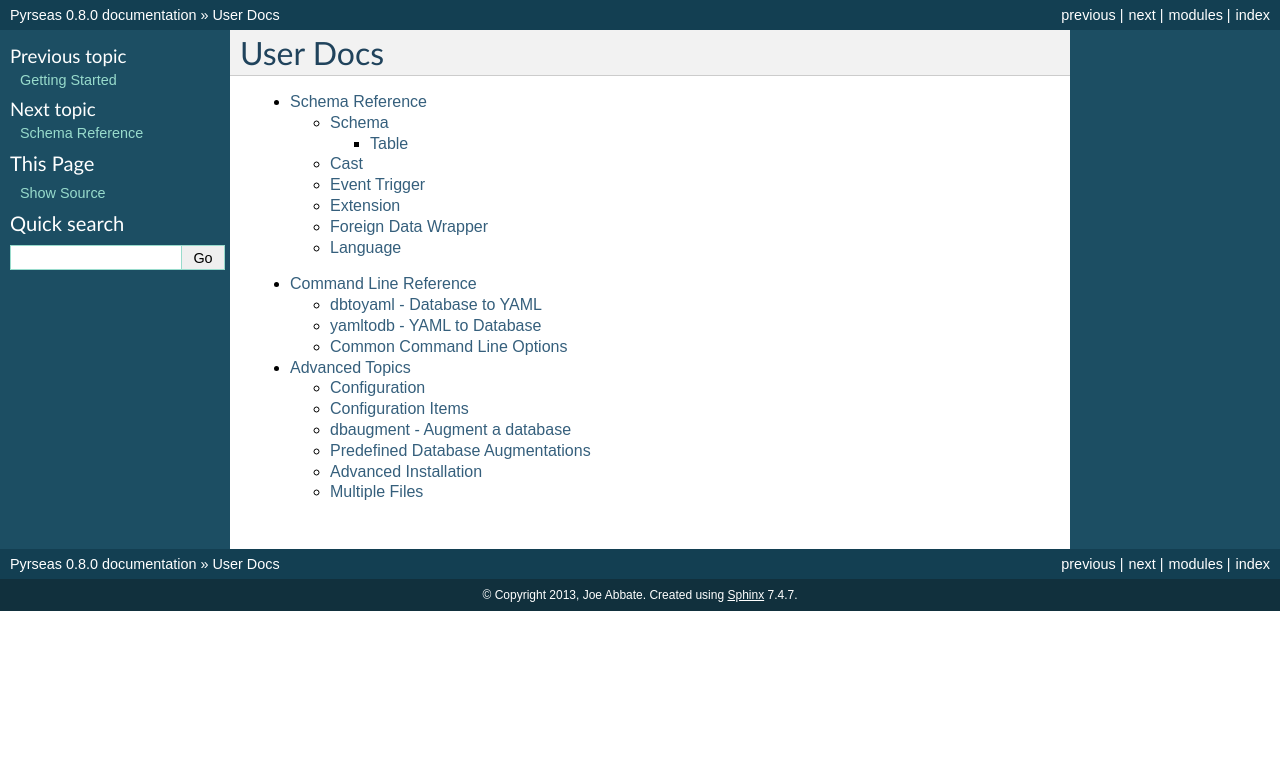
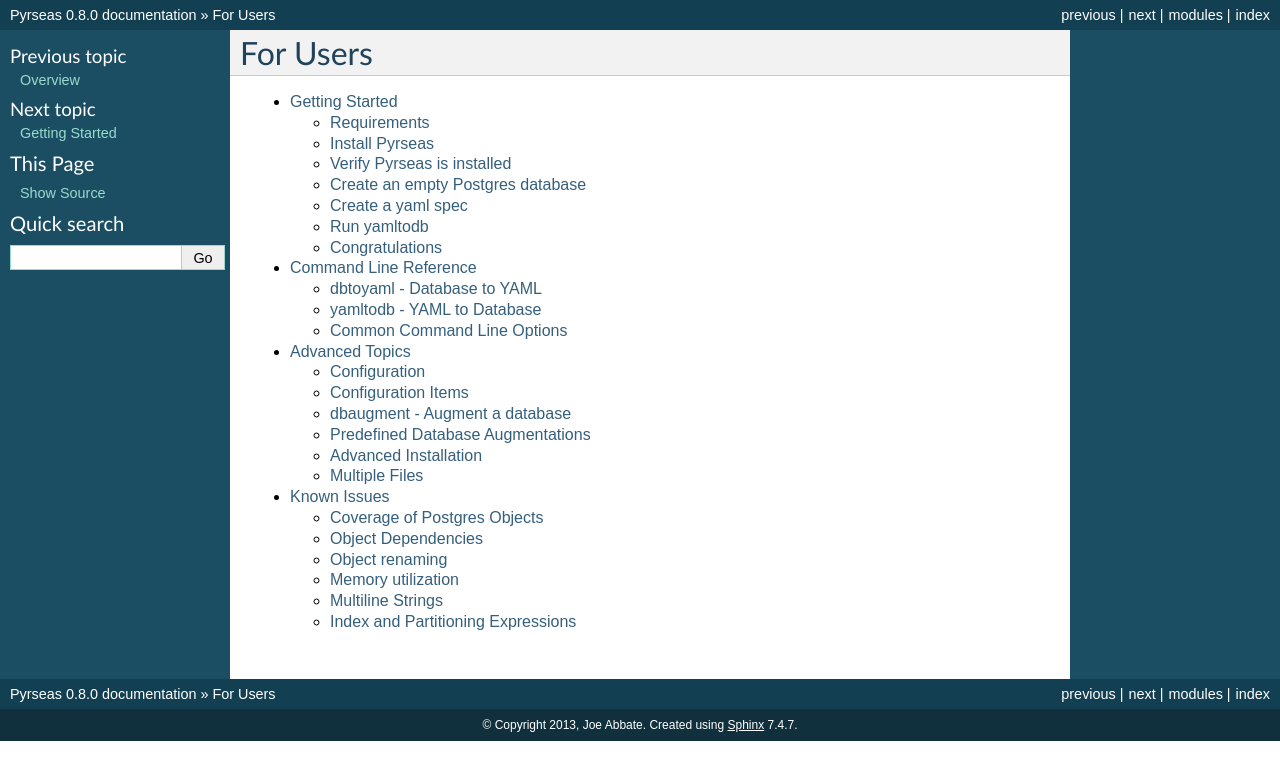
Before and after one commit to perseas/Pyrseas, a Sphinx documentation site: the page built from docs/user/index.rst, in a window 1280 px wide. Shown: the top 780 px of the page. Built offline with Sphinx 7.4.7, drawn with Linux system fonts in a browser that asks for light colours.

Commit message:
Doc organization, delete schema reference files

```diff
--- a/docs/devel/index.rst
+++ b/docs/devel/index.rst
@@ -1,7 +1,7 @@
 .. _development:
 
-Development
-===========
+For Developers
+==============
 
 The following details the tools needed to contribute to the
 development of Pyrseas.  If you have any doubts or questions, please
--- a/docs/user/index.rst
+++ b/docs/user/index.rst
@@ -1,13 +1,10 @@
-User Docs
+For Users
 =========
-
-.. toctree::
-   :maxdepth: 3
-
-   spec-reference/index
 
 .. toctree::
    :maxdepth: 2
 
+   gettingstarted
    command-line/index
    advanced/index
+   issues
--- a/docs/user/spec-reference/cast.rst
+++ /dev/null
@@ -1,4 +0,0 @@
-Cast
-==============
-
-https://www.postgresql.org/docs/current/static/sql-createcast.html
--- a/docs/user/spec-reference/event-trigger.rst
+++ /dev/null
@@ -1,4 +0,0 @@
-Event Trigger
-=======================
-
-https://www.postgresql.org/docs/current/static/sql-createeventtrigger.html
--- a/docs/user/spec-reference/extension.rst
+++ /dev/null
@@ -1,4 +0,0 @@
-Extension
-====================
-
-https://www.postgresql.org/docs/current/static/sql-createextension.html
--- a/docs/user/spec-reference/foreign-data-wrapper.rst
+++ /dev/null
@@ -1,4 +0,0 @@
-Foreign Data Wrapper
-==============================
-
-https://www.postgresql.org/docs/current/static/sql-createforeigndatawrapper.html
--- a/docs/user/spec-reference/language.rst
+++ /dev/null
@@ -1,4 +0,0 @@
-Language
-==================
-
-https://www.postgresql.org/docs/current/static/sql-createlanguage.html
```
Also changed, not shown: docs/index.rst (+5 -5 lines), docs/user/spec-reference/index.rst (deleted, +0 -19 lines), docs/user/spec-reference/schema.rst (deleted, +0 -28 lines), docs/user/spec-reference/table.rst (deleted, +0 -109 lines), docs/user/gettingstarted.rst (renamed from docs/gettingstarted.rst), docs/user/issues.rst (renamed from docs/issues.rst).
